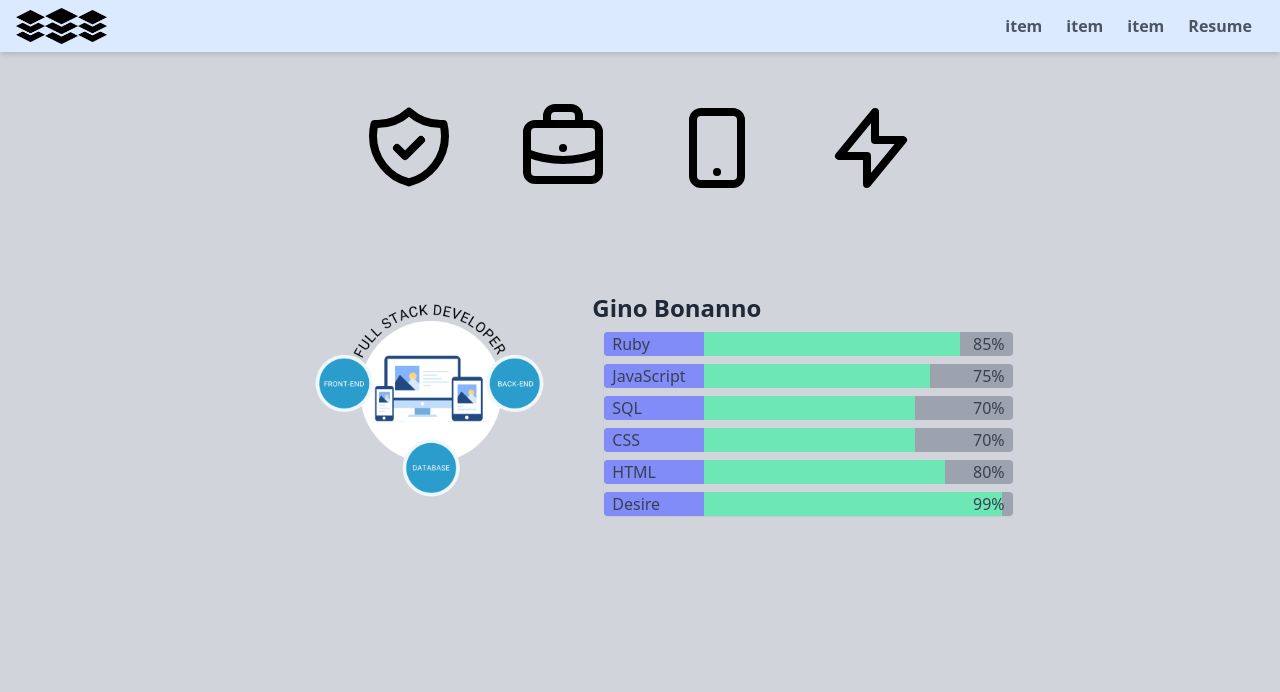
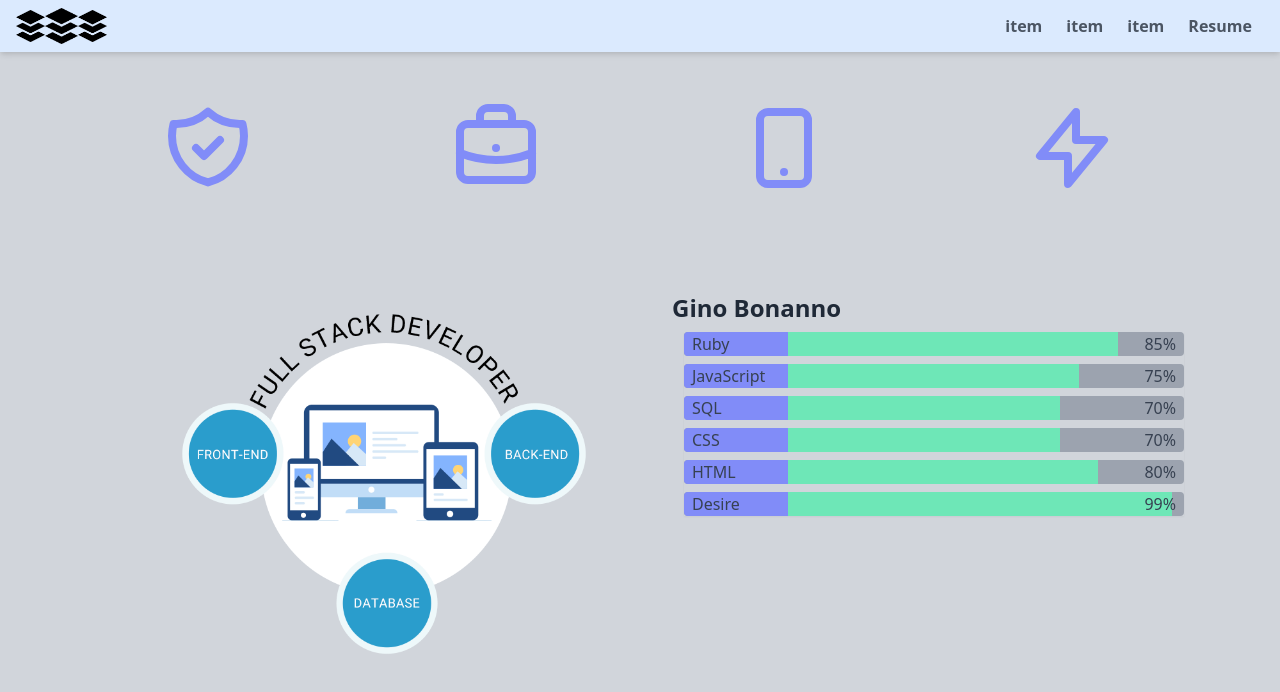
Before and after one commit to EugenioAntonioBonanno/portfolio, a React (Create React App) app: page / in a window 1280 px wide. Shown: the top 692 px of the page. Built offline with nearby package versions, Linux system fonts and the light colour scheme.

Commit message:
use props to set colors for SVGs

```diff
--- a/src/components/About.js
+++ b/src/components/About.js
@@ -9,21 +9,30 @@ import Shield from './svgs/Shield';
 
 
 const About = () => {
+  let svgColor = 'indigo-400'
   return (
     <div>
       <div className='flex justify-center'>
         <div className='flex w-full mx-16 my-12 justify-around'>
           <SvgInfo
-              svg={<Shield />}
+            svg={<Shield
+                  color={svgColor}
+                />}
           />
           <SvgInfo
-            svg={<Breifcase/>}
+            svg={<Breifcase
+                  color={svgColor}
+                />}
           />
           <SvgInfo
-            svg={<Mobile />}
+            svg={<Mobile
+                  color={svgColor}
+                />}
           />
           <SvgInfo
-            svg={<Lightning/>}
+            svg={<Lightning
+                  color={svgColor}
+                />}
           />
         </div>
       </div>
--- a/src/components/App.js
+++ b/src/components/App.js
@@ -7,7 +7,7 @@ function App() {
     <div>
       <Header />
       <main className="w-full flex justify-center">
-        <div className='max-w-screen-3xl'>
+        <div className='w-full max-w-screen-2xl'>
           <About />
         </div>
       </main>
--- a/src/components/Header.js
+++ b/src/components/Header.js
@@ -25,7 +25,8 @@ const Header = () => {
           <span className='text-gray-600 font-semibold px-2 mx-1 hover:underline'>item</span>
           <span className='text-gray-600 font-semibold px-2 mx-1 hover:underline'>item</span>
           <span className='text-gray-600 font-semibold px-2 mx-1 hover:underline'>item</span>
-          <span className='text-gray-600 font-semibold px-2 mx-1 hover:underline'><a href={resume} target="_blank" rel="noopener noreferrer">Resume</a></span>
+          <span className='text-gray-600 font-semibold px-2 mx-1 hover:underline'><a href={resume} target="_blank"
+                rel="noopener noreferrer">Resume</a></span>
         </nav>
 
       </div>
--- a/src/components/svgs/Briefcase.js
+++ b/src/components/svgs/Briefcase.js
@@ -1,8 +1,8 @@
 import React from 'react';
 
-const Breifcase = () => {
+const Breifcase = (props) => {
   return (
-    <svg xmlns="http://www.w3.org/2000/svg" className='h-24' fill="none" viewBox="0 0 24 24" stroke="currentColor">
+    <svg xmlns="http://www.w3.org/2000/svg" className={`h-24 text-${props.color}`} fill="none" viewBox="0 0 24 24" stroke="currentColor">
       <path strokeLinecap="round" strokeLinejoin="round" strokeWidth="2" d="M21 13.255A23.931 23.931 0 0112 15c-3.183 0-6.22-.62-9-1.745M16 6V4a2 2 0 00-2-2h-4a2 2 0 00-2 2v2m4 6h.01M5 20h14a2 2 0 002-2V8a2 2 0 00-2-2H5a2 2 0 00-2 2v10a2 2 0 002 2z" />
     </svg>
   )
--- a/src/components/svgs/Lightning.js
+++ b/src/components/svgs/Lightning.js
@@ -1,8 +1,8 @@
 import React from 'react';
 
-const Lightning = () => {
+const Lightning = (props) => {
   return (
-    <svg xmlns="http://www.w3.org/2000/svg" className='h-24' fill="none" viewBox="0 0 24 24" stroke="currentColor">
+    <svg xmlns="http://www.w3.org/2000/svg" className={`h-24 text-${props.color}`} fill="none" viewBox="0 0 24 24" stroke="currentColor">
       <path stroke-linecap="round" stroke-linejoin="round" stroke-width="2" d="M13 10V3L4 14h7v7l9-11h-7z" />
     </svg>
   )
--- a/src/components/svgs/Mobile.js
+++ b/src/components/svgs/Mobile.js
@@ -1,8 +1,8 @@
 import React from 'react';
 
-const Mobile = () => {
+const Mobile = (props) => {
   return (
-    <svg xmlns="http://www.w3.org/2000/svg" className='h-24' fill="none" viewBox="0 0 24 24" stroke="currentColor">
+    <svg xmlns="http://www.w3.org/2000/svg" className={`h-24 text-${props.color}`} fill="none" viewBox="0 0 24 24" stroke="currentColor">
       <path stroke-linecap="round" stroke-linejoin="round" stroke-width="2" d="M12 18h.01M8 21h8a2 2 0 002-2V5a2 2 0 00-2-2H8a2 2 0 00-2 2v14a2 2 0 002 2z" />
     </svg>
   )
--- a/src/components/svgs/Shield.js
+++ b/src/components/svgs/Shield.js
@@ -1,8 +1,8 @@
 import React from 'react';
 
-const Shield = () => {
+const Shield = (props) => {
   return (
-    <svg xmlns="http://www.w3.org/2000/svg" className='h-24' fill="none" viewBox="0 0 24 24" stroke="currentColor">
+    <svg xmlns="http://www.w3.org/2000/svg" className={`h-24 text-${props.color}`} fill="none" viewBox="0 0 24 24" stroke="currentColor">
       <path stroke-linecap="round" stroke-linejoin="round" stroke-width="2" d="M9 12l2 2 4-4m5.618-4.016A11.955 11.955 0 0112 2.944a11.955 11.955 0 01-8.618 3.04A12.02 12.02 0 003 9c0 5.591 3.824 10.29 9 11.622 5.176-1.332 9-6.03 9-11.622 0-1.042-.133-2.052-.382-3.016z" />
     </svg>
   )
```
Also changed, not shown: 1 other file (tests, documents, lock files or other folders).
